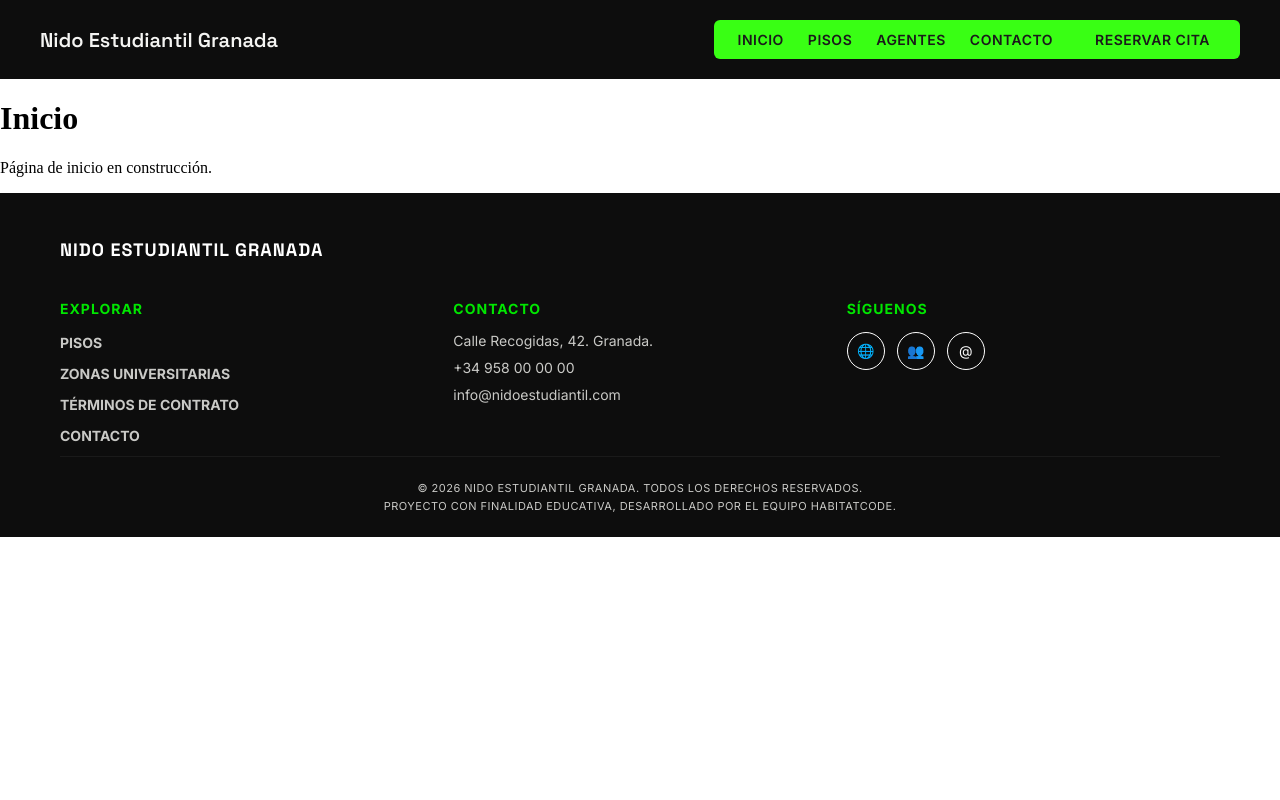
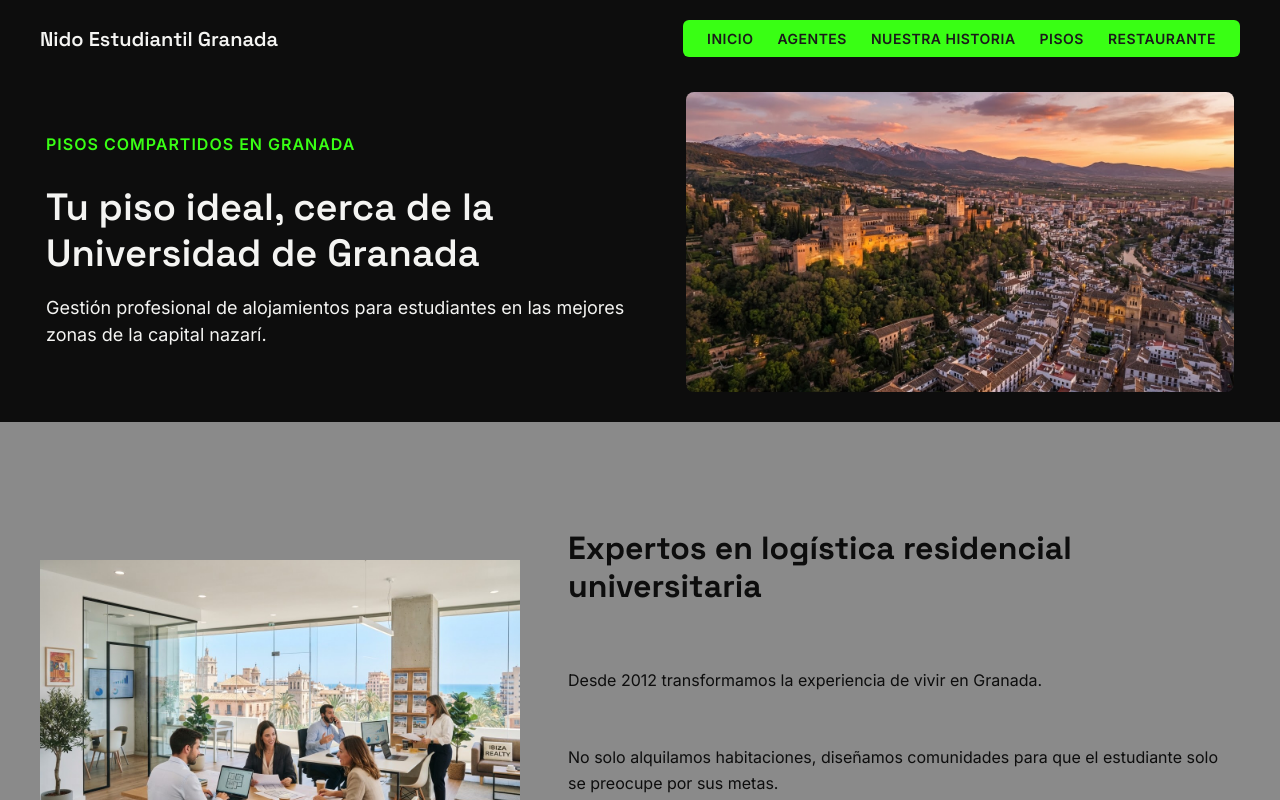
Before and after one commit to webcartaonline/inmobiliaria, a React (Vite) app: page / in a window 1280 px wide. Shown: the top 800 px of the page. Built offline with nearby package versions, Linux system fonts and the light colour scheme.

Commit message:
feat: build Home page composing Hero, About, FlatsSection and AgentsSection

```diff
--- a/src/components/nav/Nav.jsx
+++ b/src/components/nav/Nav.jsx
@@ -1,21 +1,14 @@
-import "./nav.css";
+import { Link } from "react-router-dom";
+import './nav.css';
 
 function Nav() {
   return (
     <nav className="nav">
-      <a href="#" className="navLink">
-        Inicio
-      </a>
-      <a href="#" className="navLink">
-        Pisos
-      </a>
-      <a href="#agentes" className="navLink">
-        Agentes
-      </a>
-      <a href="#" className="navLink">
-        Contacto
-      </a>
-      <button className="navCta">Reservar cita</button>
+      <Link to="/" className="navLink">Inicio</Link>
+      <Link to="/agents" className="navLink">Agentes</Link>
+      <Link to="/history" className="navLink">Nuestra Historia</Link>
+      <Link to="/flats" className="navLink">Pisos</Link>
+      <Link to="/restaurant" className="navLink">Restaurante</Link>
     </nav>
   );
 }
--- a/src/pages/Home.jsx
+++ b/src/pages/Home.jsx
@@ -1,9 +1,16 @@
+import Hero from '../components/hero/Hero';
+import About from '../components/about/About';
+import FlatsSection from '../components/flatsSection/FlatsSection';
+import { AgentsSection } from '../components/agents/organisms/AgentsSection';
+
 function Home() {
   return (
-    <main>
-      <h1>Inicio</h1>
-      <p>Página de inicio en construcción.</p>
-    </main>
+    <>
+      <Hero />
+      <About />
+      <FlatsSection />
+      <AgentsSection />
+    </>
   );
 }
 
```
Also changed, not shown: references/Captura de pantalla 2026-08-19 160955.png (added).
